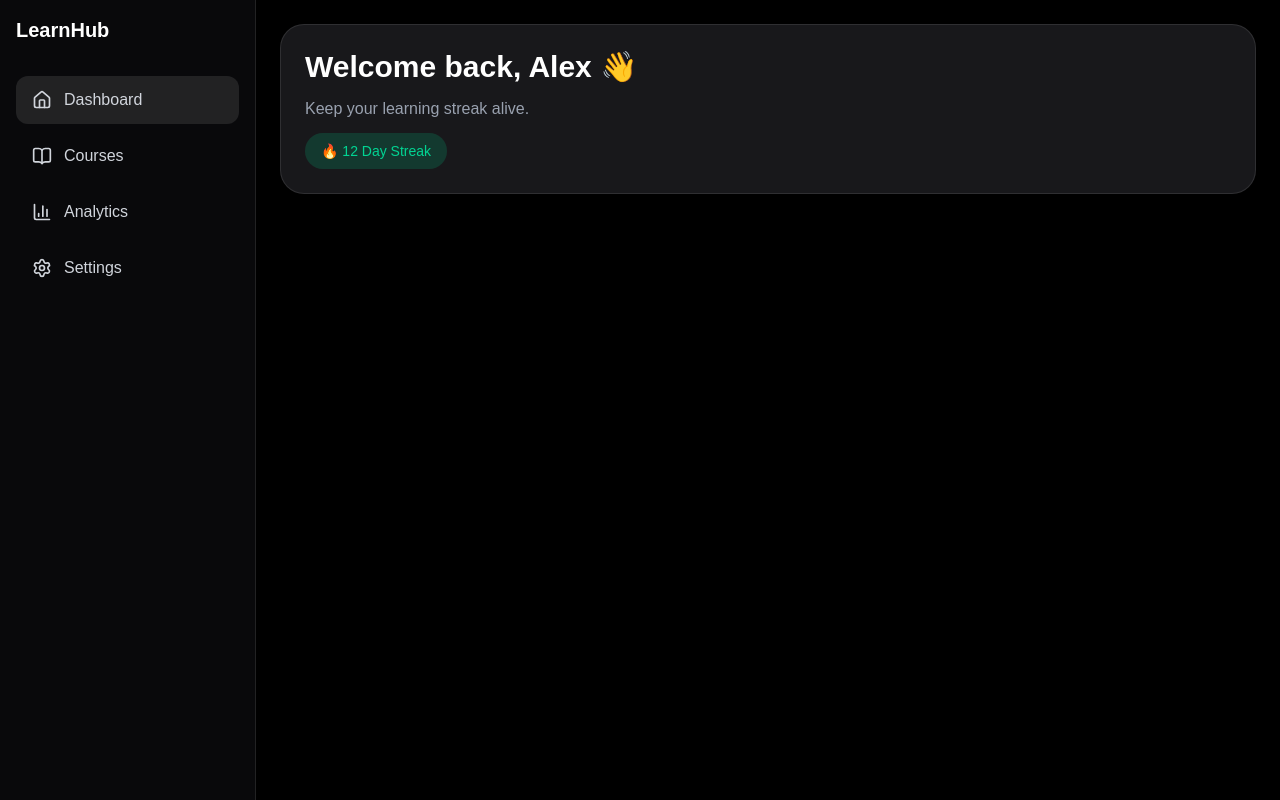
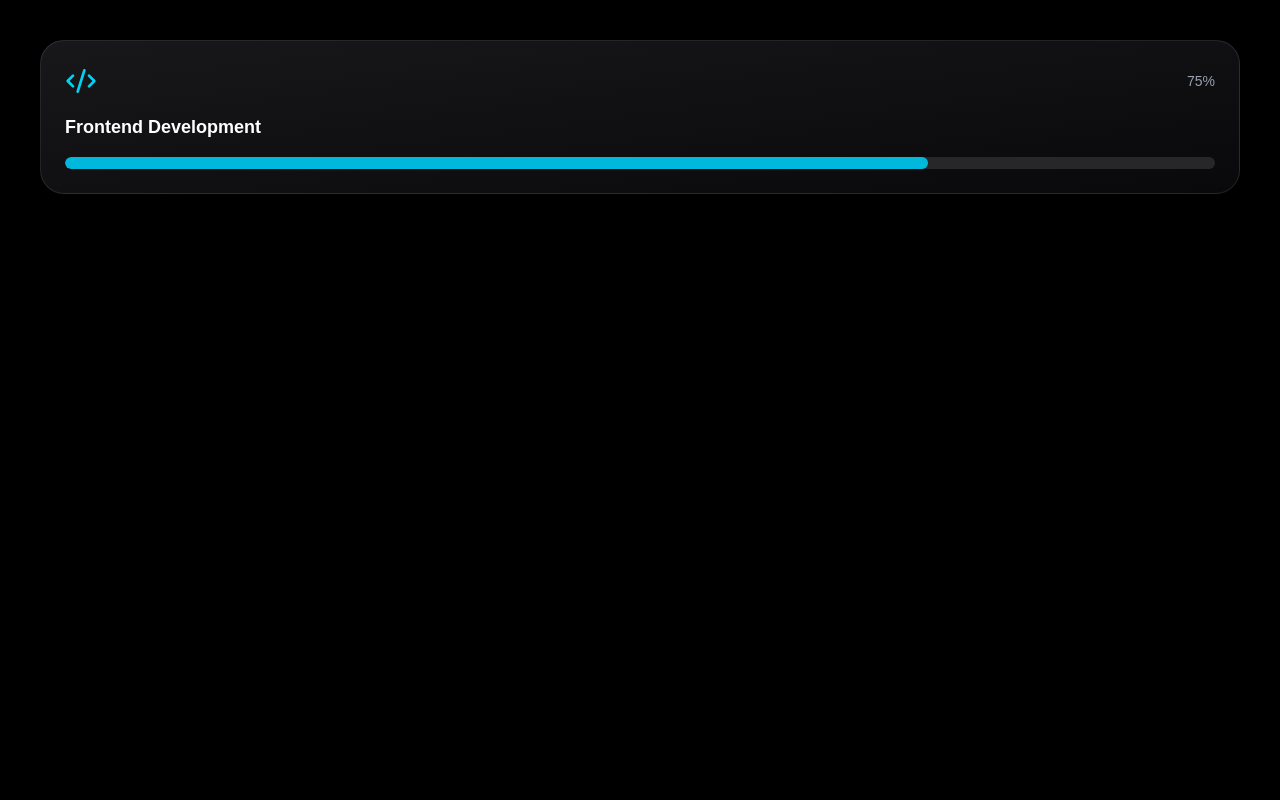
Before and after one commit to pinkpixel-jpg/student-dashboard, a Next.js app: page / in a window 1280 px wide. Built offline with nearby package versions, Linux system fonts and the light colour scheme.

Commit message:
create animated course card component

```diff
--- a/app/page.tsx
+++ b/app/page.tsx
@@ -1,14 +1,17 @@
-import Sidebar from "../components/Sidebar";
-import HeroTile from "../components/HeroTile";
+import CourseCard from "../components/CourseCard";
 
 export default function Home() {
   return (
-    <main className="flex min-h-screen bg-black">
-      <Sidebar />
-
-      <section className="flex-1 p-6">
-        <HeroTile />
-      </section>
+    <main className="min-h-screen bg-black p-10">
+      <CourseCard
+        course={{
+          id: "1",
+          title: "Frontend Development",
+          progress: 75,
+          icon_name: "Code2",
+          created_at: "",
+        }}
+      />
     </main>
   );
 }
--- a/components/CourseCard.tsx
+++ b/components/CourseCard.tsx
@@ -0,0 +1,57 @@
+"use client";
+
+import { motion } from "framer-motion";
+import * as Icons from "lucide-react";
+import { Course } from "@/lib/types";
+
+interface CourseCardProps {
+  course: Course;
+}
+
+export default function CourseCard({
+  course,
+}: CourseCardProps) {
+  const LucideIcon =
+    (Icons[
+      course.icon_name as keyof typeof Icons
+    ] as React.ElementType) || Icons.BookOpen;
+
+  return (
+    <motion.article
+      whileHover={{
+        scale: 1.02,
+      }}
+      transition={{
+        type: "spring",
+        stiffness: 300,
+        damping: 20,
+      }}
+      className="rounded-3xl border border-white/10 bg-gradient-to-br from-zinc-900 to-zinc-950 p-6"
+    >
+      <div className="mb-4 flex items-center justify-between">
+        <LucideIcon className="h-8 w-8 text-cyan-400" />
+
+        <span className="text-sm text-gray-400">
+          {course.progress}%
+        </span>
+      </div>
+
+      <h3 className="mb-4 text-lg font-semibold text-white">
+        {course.title}
+      </h3>
+
+      <div className="h-3 overflow-hidden rounded-full bg-zinc-800">
+        <motion.div
+          initial={{ width: 0 }}
+          animate={{
+            width: `${course.progress}%`,
+          }}
+          transition={{
+            duration: 1,
+          }}
+          className="h-full rounded-full bg-cyan-500"
+        />
+      </div>
+    </motion.article>
+  );
+}
```
